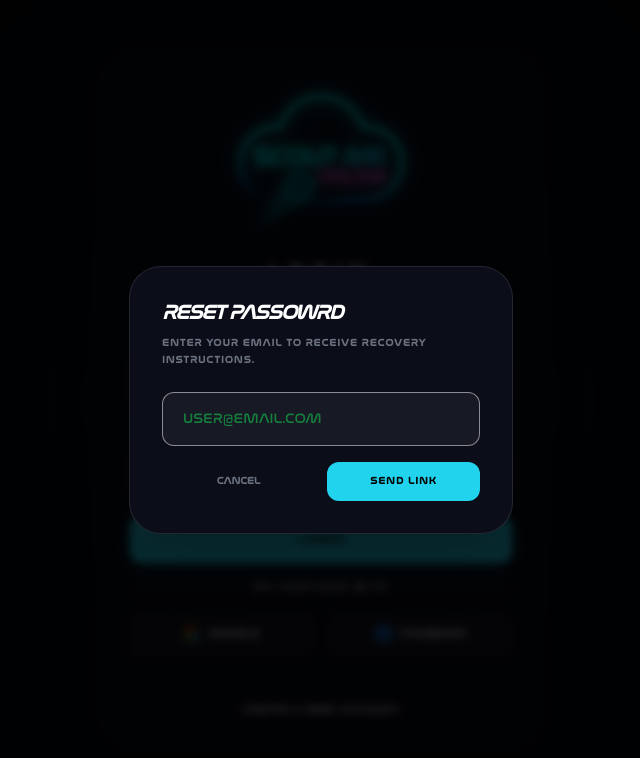
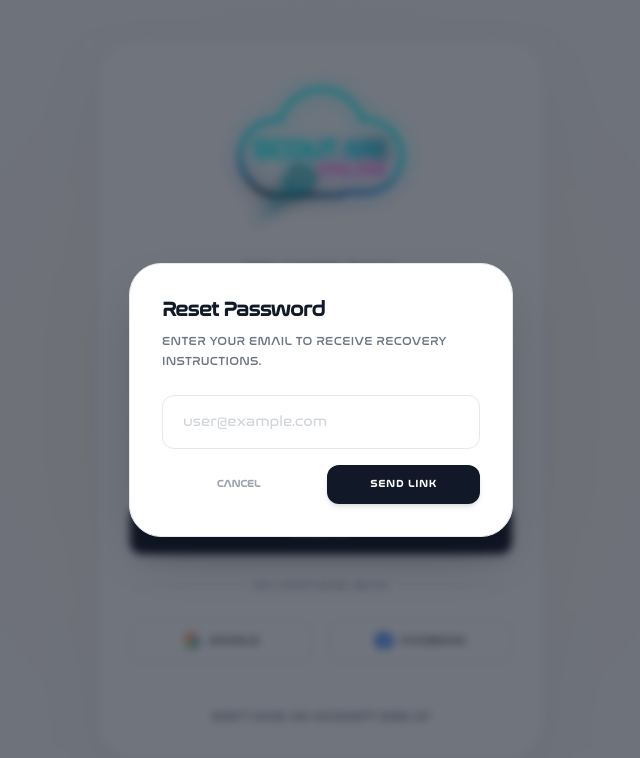
Before and after one commit to SMO-Tech/scout-me-online-web-app, a Next.js app: page /auth in a window 1280 px wide. Both pictures are taken after a click on the button "FORGOT PASSWORD?". Shown: the top 758 px of the page, without its empty margins (319-959 px from the left). Built offline with nearby package versions, Linux system fonts and the light colour scheme; no server answers.

Commit message:
updated the auth screen

```diff
--- a/src/app/auth/AuthPageInner.tsx
+++ b/src/app/auth/AuthPageInner.tsx
@@ -11,7 +11,7 @@ import {
   updateProfile,
   sendPasswordResetEmail,
   confirmPasswordReset,
-  sendEmailVerification, // Added for verification
+  sendEmailVerification,
   applyActionCode,
 } from "firebase/auth";
 import { getClient } from "@/lib/api/client";
@@ -217,13 +217,13 @@ const AuthPage = () => {
   // RENDER RESET PASSWORD UI
   if (isResettingPassword) {
     return (
-      <div className="min-h-screen bg-[#05060B] flex flex-col items-center justify-center px-4 text-white">
-        <div className="bg-[#0B0D19] border border-cyan-500/30 p-10 rounded-[2.5rem] w-full max-w-md shadow-2xl">
-          <h1 className="text-white text-3xl font-black italic uppercase mb-2 tracking-tighter">
+      <div className="min-h-screen bg-gray-50 flex flex-col items-center justify-center px-4 text-gray-900">
+        <div className="bg-white border border-gray-200 p-10 rounded-[2rem] w-full max-w-md shadow-2xl shadow-gray-200/50">
+          <h1 className="text-gray-900 text-3xl font-bold tracking-tight mb-2">
             New Password
           </h1>
 
-          <p className="text-gray-500 text-[10px] font-bold uppercase tracking-widest mb-8">
+          <p className="text-gray-500 text-xs font-semibold uppercase tracking-widest mb-8">
             Enter your new security credentials below.
           </p>
           <form onSubmit={handleConfirmPasswordReset} className="space-y-6">
@@ -233,13 +233,13 @@ const AuthPage = () => {
                 required
                 value={newPassword}
                 onChange={(e) => setNewPassword(e.target.value)}
-                placeholder="NEW PASSWORD"
-                className="w-full bg-black/40 border border-white/10 rounded-xl py-4 px-5 pr-12 text-sm text-white-400 focus:border-cyan-500 outline-none transition-all"
+                placeholder="New Password"
+                className="w-full bg-white border border-gray-200 rounded-xl py-4 px-5 pr-12 text-sm text-gray-900 focus:border-orange-500 focus:ring-1 focus:ring-orange-500 outline-none transition-all placeholder:text-gray-400"
               />
               <button
                 type="button"
                 onClick={() => setShowNewPassword(!showNewPassword)}
-                className="absolute right-4 top-1/2 -translate-y-1/2 text-gray-400 hover:text-cyan-400 transition-colors"
+                className="absolute right-4 top-1/2 -translate-y-1/2 text-gray-400 hover:text-orange-600 transition-colors"
               >
                 {showNewPassword ? <FiEyeOff size={18} /> : <FiEye size={18} />}
               </button>
@@ -247,7 +247,7 @@ const AuthPage = () => {
             <button
               disabled={isLoading}
               type="submit"
-              className="w-full bg-cyan-400 hover:bg-cyan-300 text-black font-black italic py-4 rounded-xl shadow-[0_0_20px_rgba(34,211,238,0.2)] transition-all uppercase text-xs tracking-widest"
+              className="w-full bg-gray-900 hover:bg-orange-600 text-white font-bold py-4 rounded-xl shadow-lg shadow-gray-200 transition-all uppercase text-xs tracking-widest"
             >
               {isLoading ? "Updating..." : "Update Password"}
             </button>
@@ -258,28 +258,36 @@ const AuthPage = () => {
   }
 
   return (
-    <div className="min-h-screen bg-[#05060B] flex flex-col items-center justify-center px-4 text-white">
-      <div className="fixed top-1/2 left-1/2 -translate-x-1/2 -translate-y-1/2 w-[600px] h-[600px] bg-cyan-500/5 blur-[120px] rounded-full pointer-events-none" />
+    <div className="min-h-screen bg-gray-50 flex flex-col items-center justify-center px-4 text-gray-900">
+      {/* Ambient Background - Adjusted for Light Theme */}
+      <div className="fixed top-1/2 left-1/2 -translate-x-1/2 -translate-y-1/2 w-[600px] h-[600px] bg-orange-100/50 blur-[120px] rounded-full pointer-events-none" />
 
-      <div className="bg-[#0B0D19]/90 backdrop-blur-3xl border border-white/5 rounded-[2.5rem] shadow-2xl p-8 w-full max-w-md relative z-10">
+      {/* Main Card */}
+      <div className="bg-white border border-gray-200 rounded-[2.5rem] shadow-2xl shadow-gray-200/50 p-8 w-full max-w-md relative z-10">
         <div className="text-center items-center justify-center flex flex-col mb-10">
-
-          <Image onClick={() => router.push('/')} src={"/images/new-logo.png"} alt={"scout me logo"} width={200} height={80} />
-          <p className="text-gray-200 text-[20px] font-bold uppercase tracking-[0.4em]  ">
-            {isLogin ? "Login" : "Register"}
+          {/* Ensure your logo works on white background */}
+          <Image
+            onClick={() => router.push('/')}
+            src={"/images/new-logo.png"}
+            alt={"scout me logo"}
+            width={200}
+            height={80}
+            className="cursor-pointer mb-2"
+          />
+          <p className="text-gray-400 text-sm font-bold uppercase tracking-[0.2em]">
+            {isLogin ? "Welcome Back" : "Create Account"}
           </p>
         </div>
 
         {error && (
-          <div className="bg-red-600/20 border border-red-500/40 text-red-400 text-[10px] font-bold p-4 rounded-xl mb-6 text-center uppercase tracking-widest shadow-[0_0_15px_rgba(255,0,0,0.6)]">
+          <div className="bg-red-50 border border-red-100 text-red-600 text-xs font-bold p-4 rounded-xl mb-6 text-center uppercase tracking-wide">
             {error}
           </div>
-
         )}
 
         {/* resend email for email verification */}
         {showVerifyNotice && (
-          <div className="bg-yellow-600/10 border border-yellow-500/30 text-yellow-300 text-[10px] font-bold p-4 rounded-xl mb-6 text-center uppercase tracking-widest">
+          <div className="bg-orange-50 border border-orange-100 text-orange-700 text-xs font-bold p-4 rounded-xl mb-6 text-center uppercase tracking-wide">
             Email not verified.
             <button
               onClick={async () => {
@@ -290,7 +298,7 @@ const AuthPage = () => {
                 );
                 toast.success("Verification email sent.");
               }}
-              className="ml-2 underline text-cyan-300"
+              className="ml-2 underline text-gray-900 hover:text-orange-600"
             >
               Resend link
             </button>
@@ -300,7 +308,7 @@ const AuthPage = () => {
         <form onSubmit={handleEmailAuth} className="space-y-4">
           {!isLogin && (
             <div className="space-y-1">
-              <label className="text-cyan-400 text-[10px] font-black uppercase tracking-widest ml-1">
+              <label className="text-gray-500 text-[10px] font-bold uppercase tracking-widest ml-1">
                 Username
               </label>
               <input
@@ -308,13 +316,13 @@ const AuthPage = () => {
                 required
                 value={username}
                 onChange={(e) => setUsername(e.target.value)}
-                className="w-full bg-black/40 border border-white/50 rounded-xl py-4 px-5 text-sm text-green-400 focus:border-cyan-500 outline-none transition-all placeholder:text-green-700"
-                placeholder="FULL NAME"
+                className="w-full bg-white border border-gray-200 rounded-xl py-4 px-5 text-sm text-gray-900 focus:border-orange-500 focus:ring-1 focus:ring-orange-500 outline-none transition-all placeholder:text-gray-300"
+                placeholder="Full Name"
               />
             </div>
           )}
           <div className="space-y-1">
-            <label className="text-cyan-400 text-[10px] font-black uppercase tracking-widest ml-1">
+            <label className="text-gray-500 text-[10px] font-bold uppercase tracking-widest ml-1">
               Email
             </label>
             <input
@@ -322,20 +330,20 @@ const AuthPage = () => {
               required
               value={email}
               onChange={(e) => setEmail(e.target.value)}
-              className="w-full bg-black/40 border border-white/50 rounded-xl py-4 px-5 text-sm text-white-400 focus:border-cyan-500 outline-none transition-all placeholder:text=grey-800"
-              placeholder="USER@ACADEMY.COM"
+              className="w-full bg-white border border-gray-200 rounded-xl py-4 px-5 text-sm text-gray-900 focus:border-orange-500 focus:ring-1 focus:ring-orange-500 outline-none transition-all placeholder:text-gray-300"
+              placeholder="user@example.com"
             />
           </div>
           <div className="space-y-1">
             <div className="flex justify-between items-center pr-1">
-              <label className="text-cyan-400 text-[10px] font-black uppercase tracking-widest ml-1">
+              <label className="text-gray-500 text-[10px] font-bold uppercase tracking-widest ml-1">
                 Password
               </label>
               {isLogin && (
                 <button
                   type="button"
                   onClick={() => setShowResetModal(true)}
-                  className="text-gray-300 hover:text-cyan-400 text-[9px] font-bold uppercase transition-colors"
+                  className="text-gray-400 hover:text-orange-600 text-[10px] font-bold uppercase transition-colors"
                 >
                   Forgot Password?
                 </button>
@@ -347,13 +355,13 @@ const AuthPage = () => {
                 required
                 value={password}
                 onChange={(e) => setPassword(e.target.value)}
-                className="w-full bg-black/40 border border-white/50 rounded-xl py-4 px-5 pr-12 text-sm text-white-400 focus:border-cyan-500 outline-none transition-all placeholder:text-grey-700"
+                className="w-full bg-white border border-gray-200 rounded-xl py-4 px-5 pr-12 text-sm text-gray-900 focus:border-orange-500 focus:ring-1 focus:ring-orange-500 outline-none transition-all placeholder:text-gray-300"
                 placeholder="Enter your password"
               />
               <button
                 type="button"
                 onClick={() => setShowPassword(!showPassword)}
-                className="absolute right-4 top-1/2 -translate-y-1/2 text-gray-400 hover:text-cyan-400 transition-colors"
+                className="absolute right-4 top-1/2 -translate-y-1/2 text-gray-400 hover:text-orange-600 transition-colors"
               >
                 {showPassword ? <FiEyeOff size={18} /> : <FiEye size={18} />}
               </button>
@@ -363,15 +371,15 @@ const AuthPage = () => {
           <button
             disabled={isLoading}
             type="submit"
-            className="w-full bg-cyan-400 hover:bg-cyan-300 text-black font-black italic py-4 rounded-xl shadow-[0_4px_20px_rgba(34,211,238,0.2)] transition-all active:scale-[0.98] disabled:opacity-50 text-xs tracking-widest uppercase mt-4"
+            className="w-full bg-gray-900 hover:bg-orange-600 text-white font-bold py-4 rounded-xl shadow-lg shadow-gray-200 hover:shadow-orange-200 transition-all active:scale-[0.98] disabled:opacity-50 text-xs tracking-widest uppercase mt-4"
           >
-            {isLoading ? "Executing..." : isLogin ? "Login" : "Register"}
+            {isLoading ? "Processing..." : isLogin ? "Sign In" : "Register"}
           </button>
         </form>
 
-        <div className="relative flex items-center justify-center my-6">
-          <div className="border-t border-white/20 w-full"></div>
-          <span className="bg-[#0B0D19] px-2 text-[9px] text-gray-200 font-bold uppercase absolute tracking-[0.3em]">
+        <div className="relative flex items-center justify-center my-8">
+          <div className="border-t border-gray-200 w-full"></div>
+          <span className="bg-white px-2 text-[10px] text-gray-400 font-bold uppercase absolute tracking-[0.2em]">
             or continue with
           </span>
         </div>
@@ -380,20 +388,20 @@ const AuthPage = () => {
           <button
             type="button"
             onClick={() => handleSocialAuth(googleProvider)}
-            className="flex-1 flex items-center justify-center gap-2 bg-white/5 border border-white/5 py-2 rounded-xl hover:bg-white/10 transition-all"
+            className="flex-1 flex items-center justify-center gap-2 bg-white border border-gray-200 py-3 rounded-xl hover:bg-gray-50 hover:border-gray-300 transition-all shadow-sm"
           >
             <FcGoogle size={18} />
-            <span className="text-[10px] font-bold text-white uppercase tracking-widest">
+            <span className="text-[10px] font-bold text-gray-600 uppercase tracking-widest">
               Google
             </span>
           </button>
           <button
             type="button"
             onClick={() => handleSocialAuth(facebookProvider)}
-            className="flex-1 flex items-center justify-center gap-2 bg-white/5 border border-white/5 py-3 rounded-xl hover:bg-white/10 transition-all"
+            className="flex-1 flex items-center justify-center gap-2 bg-white border border-gray-200 py-3 rounded-xl hover:bg-gray-50 hover:border-gray-300 transition-all shadow-sm"
           >
             <FaFacebook size={18} className="text-[#1877F2]" />
-            <span className="text-[10px] font-bold text-white uppercase tracking-widest">
+            <span className="text-[10px] font-bold text-gray-600 uppercase tracking-widest">
               Facebook
             </span>
           </button>
@@ -406,22 +414,22 @@ const AuthPage = () => {
               setIsLogin(!isLogin);
               setError("");
             }}
-            className="text-[10px] font-bold text-gray-200 hover:text-cyan-400 uppercase tracking-widest transition-colors"
+            className="text-[10px] font-bold text-gray-500 hover:text-orange-600 uppercase tracking-widest transition-colors"
           >
             {isLogin
-              ? "Create a new account!"
-              : "Existing Member? Return to SignIn"}
+              ? "Don't have an account? Sign Up"
+              : "Already have an account? Sign In"}
           </button>
         </p>
       </div>
 
       {showResetModal && (
-        <div className="fixed inset-0 z-[100] flex items-center justify-center p-4 bg-black/80 backdrop-blur-sm">
-          <div className="bg-[#0B0D19] border border-white/10 p-8 rounded-[2rem] w-full max-w-sm shadow-2xl">
-            <h3 className="text-white text-xl font-black italic uppercase tracking-tighter mb-2">
-              Reset Passowrd
+        <div className="fixed inset-0 z-[100] flex items-center justify-center p-4 bg-gray-900/60 backdrop-blur-sm">
+          <div className="bg-white border border-gray-200 p-8 rounded-[2rem] w-full max-w-sm shadow-2xl animate-in fade-in zoom-in duration-300">
+            <h3 className="text-gray-900 text-xl font-bold tracking-tight mb-2">
+              Reset Password
             </h3>
-            <p className="text-gray-500 text-[10px] font-bold uppercase tracking-widest mb-6 leading-relaxed">
+            <p className="text-gray-500 text-xs font-medium uppercase tracking-wide mb-6 leading-relaxed">
               Enter your email to receive recovery instructions.
             </p>
             <form onSubmit={handleResetPassword} className="space-y-4">
@@ -430,22 +438,22 @@ const AuthPage = () => {
                 required
                 value={resetEmail}
                 onChange={(e) => setResetEmail(e.target.value)}
-                className="w-full bg-white/5 border border-white/50 rounded-xl py-4 px-5 text-sm text-green-400 placeholder:text-green-700 focus:border-cyan-500/50 outline-none"
-                placeholder="USER@EMAIL.COM"
+                className="w-full bg-white border border-gray-200 rounded-xl py-4 px-5 text-sm text-gray-900 placeholder:text-gray-300 focus:border-orange-500 focus:ring-1 focus:ring-orange-500 outline-none"
+                placeholder="user@example.com"
               />
               <div className="flex gap-3">
                 <button
                   type="button"
                   onClick={() => setShowResetModal(false)}
-                  className="flex-1 py-3 text-[10px] font-black uppercase text-gray-500 hover:text-white transition-colors"
+                  className="flex-1 py-3 text-[10px] font-bold uppercase text-gray-400 hover:text-gray-900 transition-colors"
                 >
                   Cancel
                 </button>
                 <button
                   type="submit"
-                  className="flex-1 bg-cyan-400 hover:bg-cyan-300 text-black py-3 rounded-xl text-[10px] font-black uppercase tracking-widest transition-all"
+                  className="flex-1 bg-gray-900 hover:bg-orange-600 text-white py-3 rounded-xl text-[10px] font-bold uppercase tracking-widest transition-all shadow-md"
                 >
-                  Send link
+                  Send Link
                 </button>
               </div>
             </form>
```
